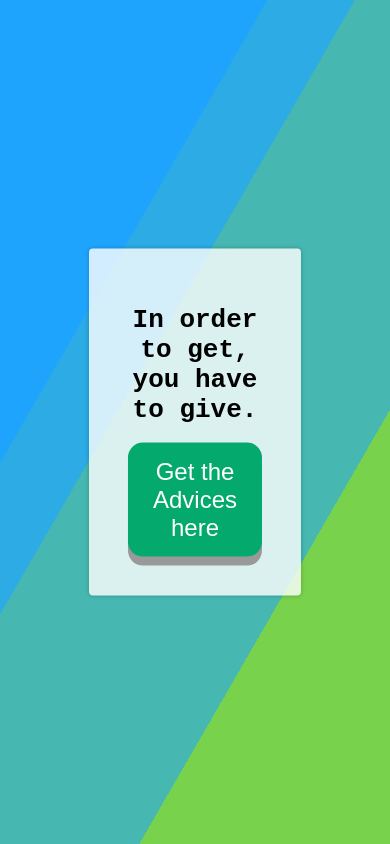
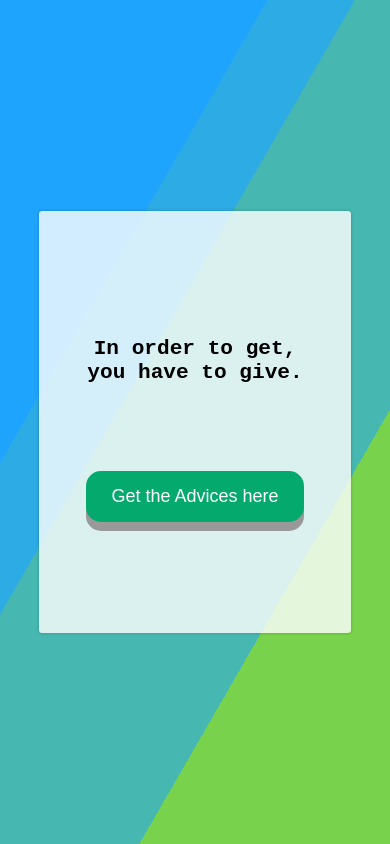
Before and after one commit to RohaN41360/AdviceApp, a React (Create React App) app: page / in a window 390 px wide. Built offline with nearby package versions, Linux system fonts and the light colour scheme.

Commit message:
added styles

```diff
--- a/src/App.css
+++ b/src/App.css
@@ -76,3 +76,17 @@ html {
       transform:translateX(25%);
     }
   }
+
+
+  @media only screen and (max-width: 600px) {
+    body {
+      font-size: small;
+    }
+    .button{
+      font-size: large;
+    }
+    .content{
+      height: 50vh;
+      width: 80%;
+    }
+  }
--- a/src/App.js
+++ b/src/App.js
@@ -23,9 +23,13 @@ function App() {
                 <div class="bg"></div>
                 <div class="bg bg2"></div>
                 <div class="bg bg3"></div>
-                <div class="content">
-                    <h1>{data}</h1>
-                    <button class="button" onClick={getadvice}><span>Get the Advices here</span></button>
+                <div class="content" style={{display:"flex",flexDirection:"column",justifyContent:"space-evenly"}}>
+                    <div>
+                        <h1>{data}</h1>
+                    </div>
+                    <div>
+                        <button class="button" onClick={getadvice}><span>Get the Advices here</span></button>
+                    </div>
                 </div>
             </div>
   );
```
